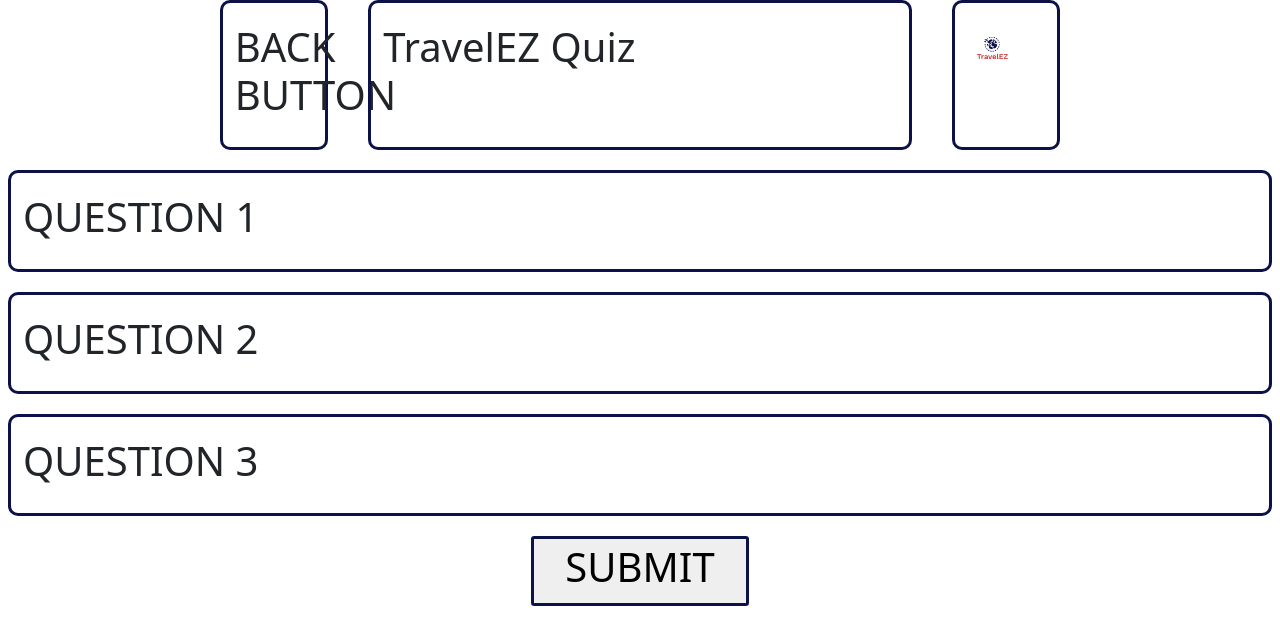
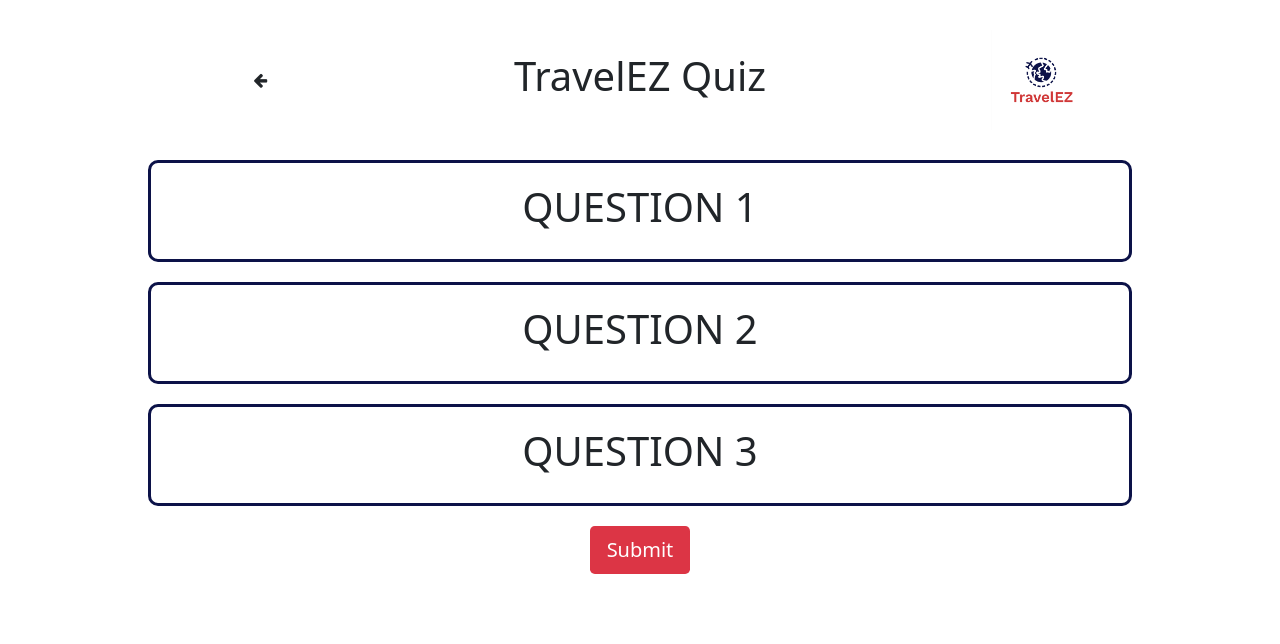
Before and after one commit to Dylan-Harden3/TravelEZ, a website: page app/pages/quiz.html in a window 1280 px wide. Drawn offline with nearby package versions, Linux system fonts and the light colour scheme.

Commit message:
updated layout, centered all elements

```diff
--- a/app/css/quizStyles.css
+++ b/app/css/quizStyles.css
@@ -5,7 +5,23 @@
     --color3: #FFF;
 }
 
-/* any item will have these properties */
+/* header items */
+.header {
+    padding: 30px;
+}
+
+.maxWidth80 {
+    max-width: 80%;
+    margin: 0 auto;
+    align-items: center;
+    text-align: center;
+}
+
+.header h1 {
+    text-align: center;
+}
+
+/* boxed items (with borders) */
 .box {
     border: solid;
     border-radius: 10px;
--- a/app/pages/quiz.html
+++ b/app/pages/quiz.html
@@ -18,41 +18,44 @@
 </head>
 <body>
     <!--header-->
-    <div class="row justify-content-center">
+
+    <section class="header">
+        <div class="row justify-content-around maxWidth80 mx-auto">
             <!--back button-->
-        <div class="col-1 box">
-            <h1>BACK BUTTON</h1>  <!--NEED TO CHANGE-->
+            <div class="col-1">
+                <i class="fa fa-arrow-left"></i>
             </div>
 
             <!--page header-->
-        <div class="col-5 box">
+            <div class="col-5">
                 <h1>
                     TravelEZ Quiz
                 </h1>
             </div>
 
             <!--logo-->
-        <div class="col-1 box">
-            <img src="../branding/logoAP.PNG" width="50px">
+            <div class="col-1">
+                <img src="../branding/logoAP.PNG" width="100px">
             </div>
         </div>
-
+    </section>
+    <div class="d-flex justify-content-center flex-column maxWidth80">
          <!--question 1-->
-    <div class="row justify-content-center">
+        <div class="row justify-content-center w-100">
             <div class="col box">
                 <h1>QUESTION 1</h1>  <!--NEED TO CHANGE-->
             </div>
         </div>
 
         <!--question 2-->
-    <div class="row justify-content-center">
+        <div class="row justify-content-center w-100">
             <div class="col box">
                 <h1>QUESTION 2</h1>  <!--NEED TO CHANGE-->
             </div>
         </div>
 
         <!--question 3-->
-    <div class="row justify-content-center">
+        <div class="row justify-content-center w-100">
             <div class="col box">
                 <h1>QUESTION 3</h1>  <!--NEED TO CHANGE-->
             </div>
@@ -60,9 +63,12 @@
 
         <!--submit button-->
         <div class="row justify-content-center">
-        <button class="btn-sm col-7 col-sm-5 col-md-3 col-lg-2 box submit"> <!--col-7 col-sm-5 col-md-3 col-lg-2-->
-            <h1>SUBMIT</h1>
-        </button>
+            <!-- <button class="btn-sm col-7 col-sm-5 col-md-3 col-lg-2 box submit">
+
+            </button> -->
+            <a href="" class="btn btn-lg bg-danger text-white">Submit</a>
         </div>
+    </div>
+
 </body>
 </html>
```
Lines whose indentation alone changed are shown as unchanged.
